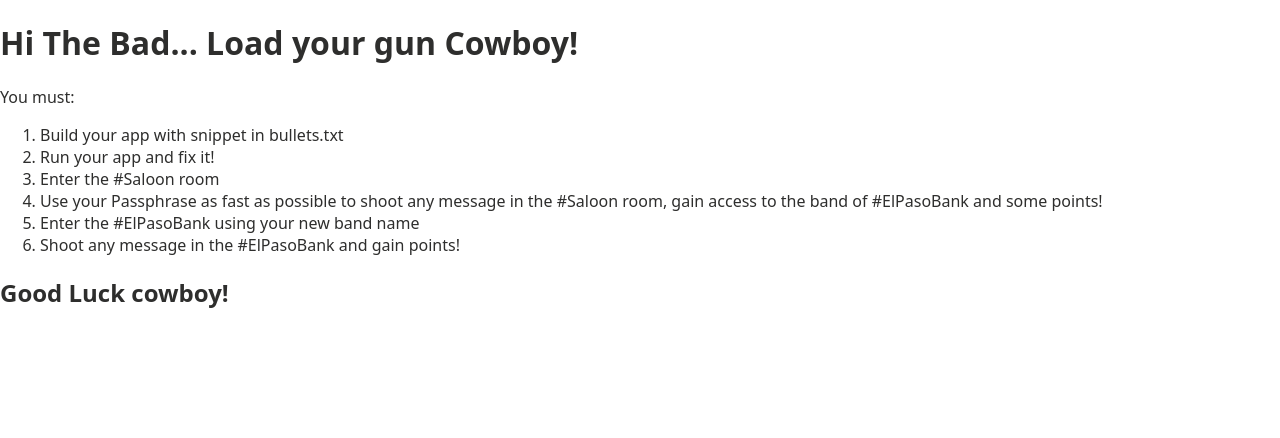
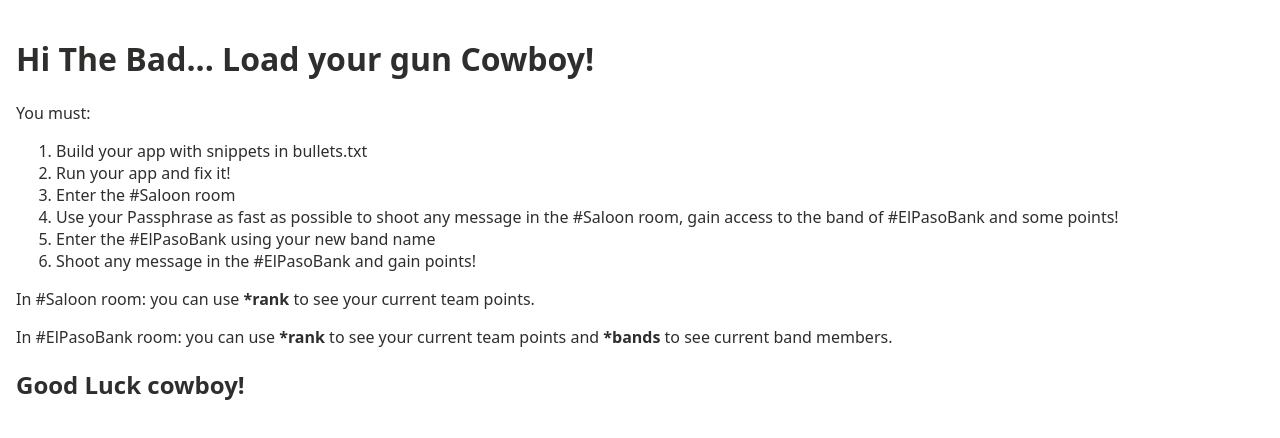
Before and after one commit to commit-university/ReactChatStandoff, a React (Create React App) app: page / in a window 1280 px wide. Shown: the top 438 px of the page. Built offline with nearby package versions, Linux system fonts and the light colour scheme.

Commit message:
readme + minor fixes

```diff
--- a/src/App.js
+++ b/src/App.js
@@ -39,13 +39,16 @@ class App extends React.Component {
                 <h1>Hi The Bad... Load your gun Cowboy!</h1>
                 <p>You must:</p>
                 <ol>
-                    <li>Build your app with snippet in bullets.txt</li>
+                    <li>Build your app with snippets in bullets.txt</li>
                     <li>Run your app and fix it!</li>
                     <li>Enter the #Saloon room</li>
                     <li>Use your Passphrase as fast as possible to shoot any message in the #Saloon room, gain access to the band of #ElPasoBank and some points!</li>
                     <li>Enter the #ElPasoBank using your new band name</li>
                     <li>Shoot any message in the #ElPasoBank and gain points!</li>
                 </ol>
+
+                <p>In #Saloon room: you can use <strong>*rank</strong> to see your current team points.</p>
+                <p>In #ElPasoBank room: you can use <strong>*rank</strong> to see your current team points and <strong>*bands</strong> to see current band members.</p>
 
                 <h2>Good Luck cowboy!</h2>
             </div>
--- a/src/style.css
+++ b/src/style.css
@@ -18,6 +18,7 @@ html, body {
 
 .welcome-text {
     color: var(--secondary-color);
+    padding: 16px;
 }
 
 #root {
```
Also changed, not shown: 1 other file (tests, documents, lock files or other folders).
